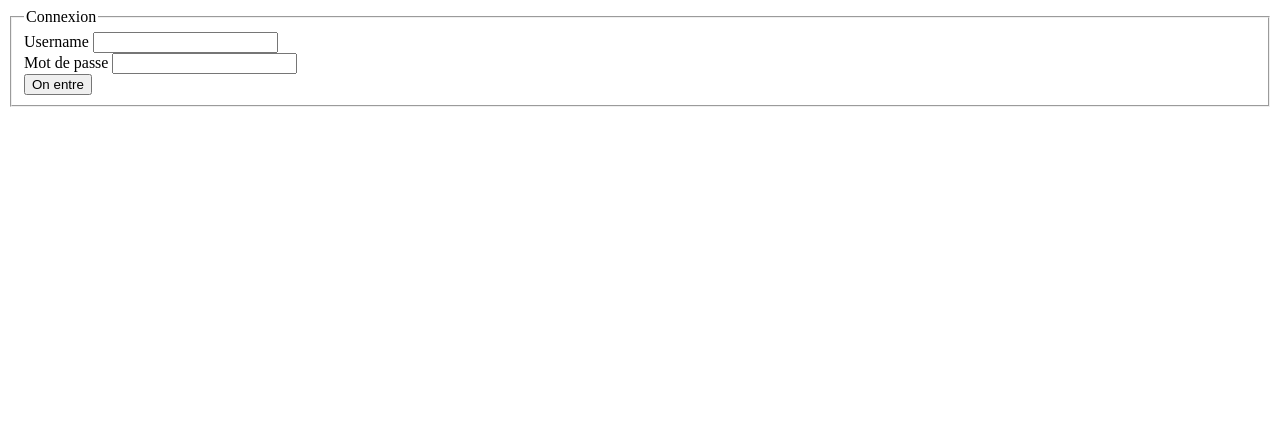
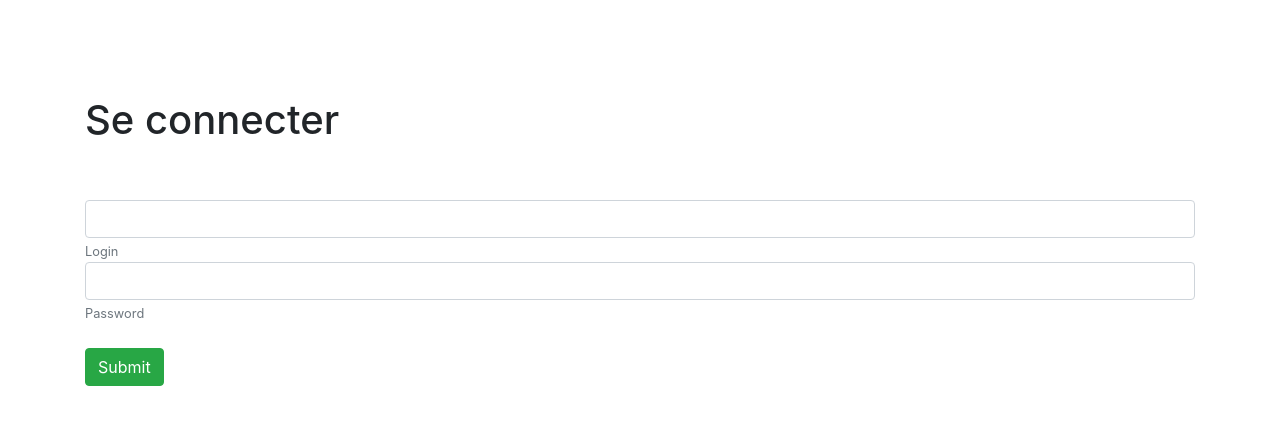
Before and after one commit to swve/extractgame, a Symfony app: template templates/security/login.html.twig in a window 1280 px wide. Shown: the top 425 px of the page. Run offline with Twig, Linux system fonts and the light colour scheme; the template is opened without the code that fills it, so the values that code supplies are empty; some libraries are stand-ins or nearby versions.

Commit message:
Security Changes

```diff
--- a/src/Entity/User.php
+++ b/src/Entity/User.php
@@ -26,6 +26,7 @@ class User
      */
     private $password;
 
+    private $confirm_password;
     /**
      * @ORM\Column(type="string", length=255)
      */
--- a/templates/base.html.twig
+++ b/templates/base.html.twig
@@ -3,7 +3,9 @@
     <head>
         <meta charset="UTF-8">
         <title>{% block title %}Welcome!{% endblock %}</title>
-        {% block stylesheets %}{% endblock %}
+        {% block stylesheets %}
+        <link href="https://stackpath.bootstrapcdn.com/bootstrap/4.1.3/css/bootstrap.min.css" rel="stylesheet" integrity="sha384-MCw98/SFnGE8fJT3GXwEOngsV7Zt27NXFoaoApmYm81iuXoPkFOJwJ8ERdknLPMO" crossorigin="anonymous">
+        {% endblock %}
     </head>
     <body>
         {% block body %}{% endblock %}
--- a/templates/default/index.html.twig
+++ b/templates/default/index.html.twig
@@ -9,7 +9,8 @@
 </style>
 
 <div class="example-wrapper">
-    <h1>Salut tout le monde 😊</h1>
+    <h1>Extract game Home page 😊</h1>
 <a href="{{ path('security_login')}}"> Connexion</a>
+<a href="{{ path('register')}}"> Inscription    </a>
 </div>
 {% endblock %}
--- a/templates/security/login.html.twig
+++ b/templates/security/login.html.twig
@@ -1,34 +1,29 @@
 {% extends 'base.html.twig' %}
 
 {% block body %}
-    {% if error %}
-        <div class="alert alert-danger">
-            {{ error.messageKey }}
-        </div>
-    {% endif %}
+  <div class="container">
+     <br>
+     <br>
+     <br>
+     <br>
 
-    <div class="row">
-        <div class="col-sm-5">
-            <div class="well">
-                <form action="{{ path('security_login') }}" method="post">
-                    <fieldset>
-                        <legend><i class="fa fa-lock" aria-hidden="true"></i> Connexion</legend>
-                        <div class="form-group">
-                            <label for="username">Username</label>
-                            <input type="text" id="username" name="_username" value="{{ last_username }}" class="form-control"/>
-                        </div>
-                        <div class="form-group">
-                            <label for="password">Mot de passe</label>
-                            <input type="password" id="password" name="_password" class="form-control" />
-                        </div>
-                        <input type="hidden" name="_csrf_token" value="{{ csrf_token('authenticate') }}"/>
-                        <button type="submit" class="btn btn-primary">
-                            <i class="fa fa-sign-in" aria-hidden="true"></i> On entre
-                        </button>
-                    </fieldset>
-                </form>
-            </div>
-        </div>
+    <h1>Se connecter </h1>
+    <br><br>
+    <div class="form-group">
+
+      <form action=" {{ path('security_login') }}" method="post">
+            <input type="text" class="form-control" placeholder="" required name="_username" aria-describedby="helpId">
+            <small id="helpId" class="text-muted">Login</small>
+            <input type="password" class="form-control" required name="_password" aria-describedby="helpId">
+            <small id="helpId" class="text-muted">Password</small><br><br>
+
+            <button type="submit" class="btn btn-success">Submit</button>
+      </form>
+
+    </div>
+  </div>
+
+
 
 
 {% endblock %}
```
Also changed, not shown: src/Controller/RegisterController.php (+1 -9 lines), src/Controller/SecurityController.php (+26 -20 lines), src/Form/RegistrationType.php (added, +29 -0 lines), templates/security/register.html.twig (added, +18 -0 lines), 1 other file.
